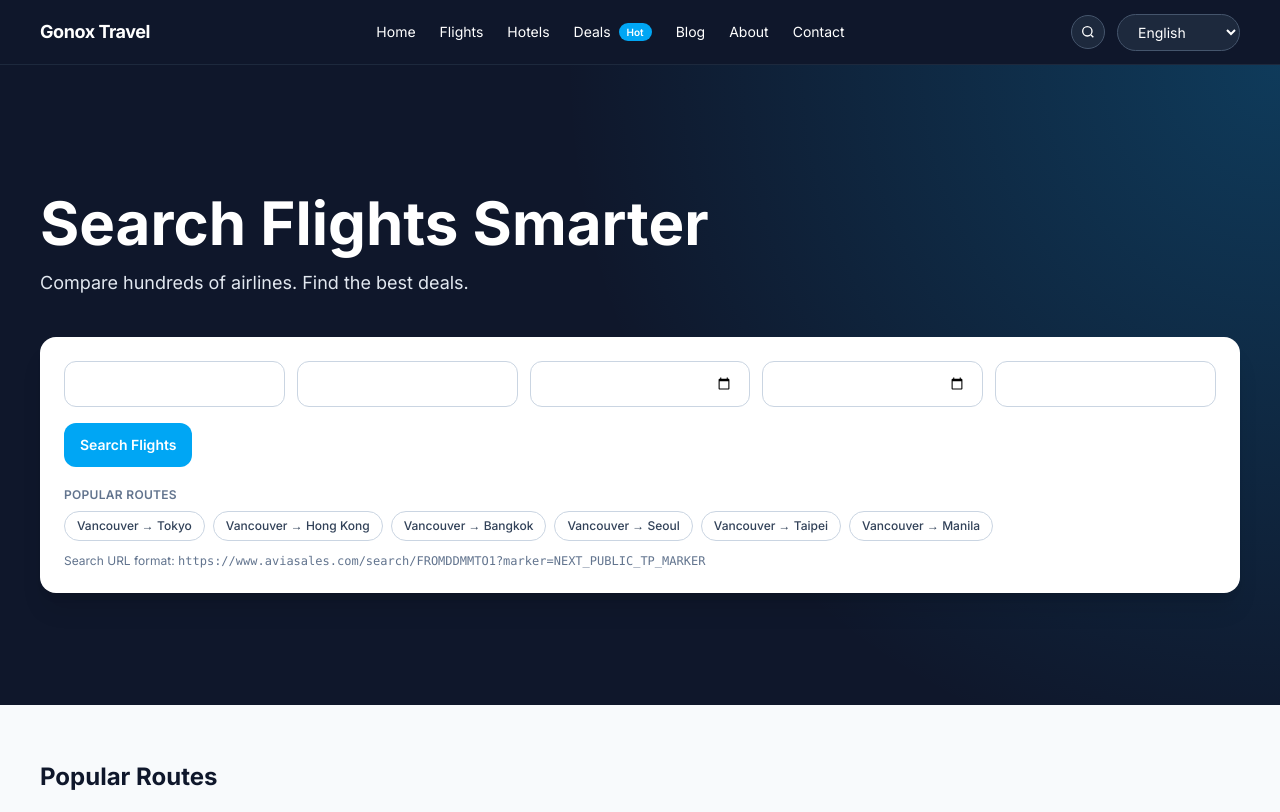
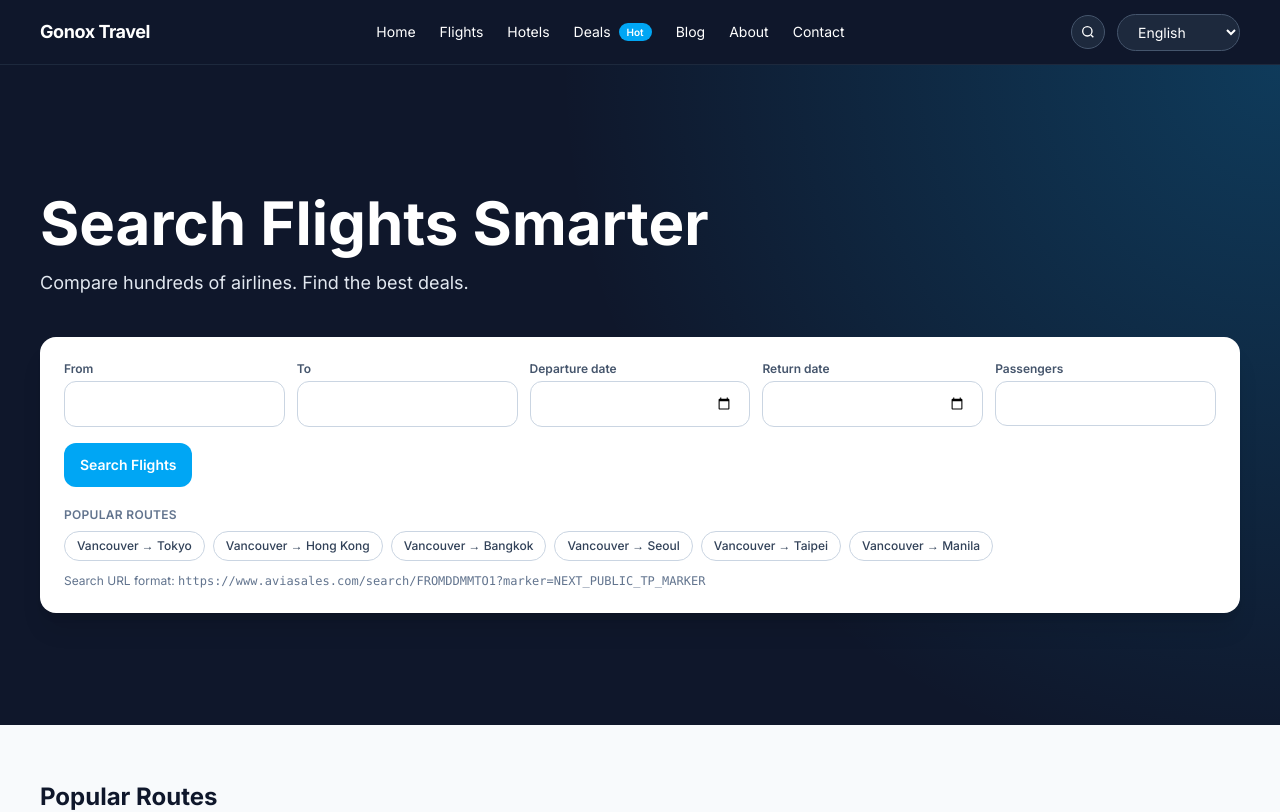
Before and after one commit to deliverme555/gonox-travel, a Next.js app: page /en in a window 1280 px wide. Shown: the top 812 px of the page. Built offline with nearby package versions, Linux system fonts and the light colour scheme.

Commit message:
Fix search placeholders and Bangkok image

```diff
--- a/app/[locale]/page.tsx
+++ b/app/[locale]/page.tsx
@@ -124,7 +124,7 @@ export default function HomePage() {
             city="Bangkok"
             country="Thailand"
             summary="Street food, temples and riverside stays."
-            image="https://images.unsplash.com/photo-1508009603885-50cf7c8dd0d5?w=800&q=80"
+            image="https://images.unsplash.com/photo-1563492065599-3520f775eeed?w=800&q=80"
             href={withMarker(`https://www.aviasales.com/search/YVR${dateToken}BKK1`, marker)}
             ctaLabel="Explore Flights"
           />
--- a/components/HeroSearch.tsx
+++ b/components/HeroSearch.tsx
@@ -48,34 +48,54 @@ export default function HeroSearch() {
   return (
     <div className="w-full rounded-2xl bg-white p-4 shadow-xl sm:p-6">
       <div className="grid gap-3 md:grid-cols-5">
+        <div>
+          <label className="mb-1 block text-xs font-semibold text-slate-600">From</label>
           <input
             value={from}
             onChange={(event) => setFrom(event.target.value)}
-          className="rounded-xl border border-slate-300 px-4 py-3 text-sm outline-none ring-sky-300 focus:ring"
-          placeholder="From (YVR)"
+            className="w-full rounded-xl border border-slate-300 px-4 py-3 text-sm outline-none ring-sky-300 focus:ring"
+            placeholder="From (e.g. Vancouver YVR)"
           />
+        </div>
+        <div>
+          <label className="mb-1 block text-xs font-semibold text-slate-600">To</label>
           <input
             value={to}
             onChange={(event) => setTo(event.target.value)}
-          className="rounded-xl border border-slate-300 px-4 py-3 text-sm outline-none ring-sky-300 focus:ring"
-          placeholder="To (NRT)"
+            className="w-full rounded-xl border border-slate-300 px-4 py-3 text-sm outline-none ring-sky-300 focus:ring"
+            placeholder="To (e.g. Tokyo NRT)"
           />
+        </div>
+        <div>
+          <label className="mb-1 block text-xs font-semibold text-slate-600">
+            Departure date
+          </label>
           <input
             value={departureDate}
             onChange={(event) => setDepartureDate(event.target.value)}
             type="date"
-          className="rounded-xl border border-slate-300 px-4 py-3 text-sm outline-none ring-sky-300 focus:ring"
+            className="w-full rounded-xl border border-slate-300 px-4 py-3 text-sm outline-none ring-sky-300 focus:ring"
           />
+        </div>
+        <div>
+          <label className="mb-1 block text-xs font-semibold text-slate-600">
+            Return date
+          </label>
           <input
             value={returnDate}
             onChange={(event) => setReturnDate(event.target.value)}
             type="date"
-          className="rounded-xl border border-slate-300 px-4 py-3 text-sm outline-none ring-sky-300 focus:ring"
+            className="w-full rounded-xl border border-slate-300 px-4 py-3 text-sm outline-none ring-sky-300 focus:ring"
           />
+        </div>
+        <div>
+          <label className="mb-1 block text-xs font-semibold text-slate-600">
+            Passengers
+          </label>
           <select
             value={passengers}
             onChange={(event) => setPassengers(event.target.value)}
-          className="rounded-xl border border-slate-300 px-4 py-3 text-sm outline-none ring-sky-300 focus:ring"
+            className="w-full rounded-xl border border-slate-300 px-4 py-3 text-sm outline-none ring-sky-300 focus:ring"
           >
             {Array.from({ length: 9 }, (_, index) => (
               <option key={index + 1} value={index + 1}>
@@ -83,6 +103,7 @@ export default function HeroSearch() {
               </option>
             ))}
           </select>
+        </div>
       </div>
 
       <button
```
Lines whose indentation alone changed are shown as unchanged.
